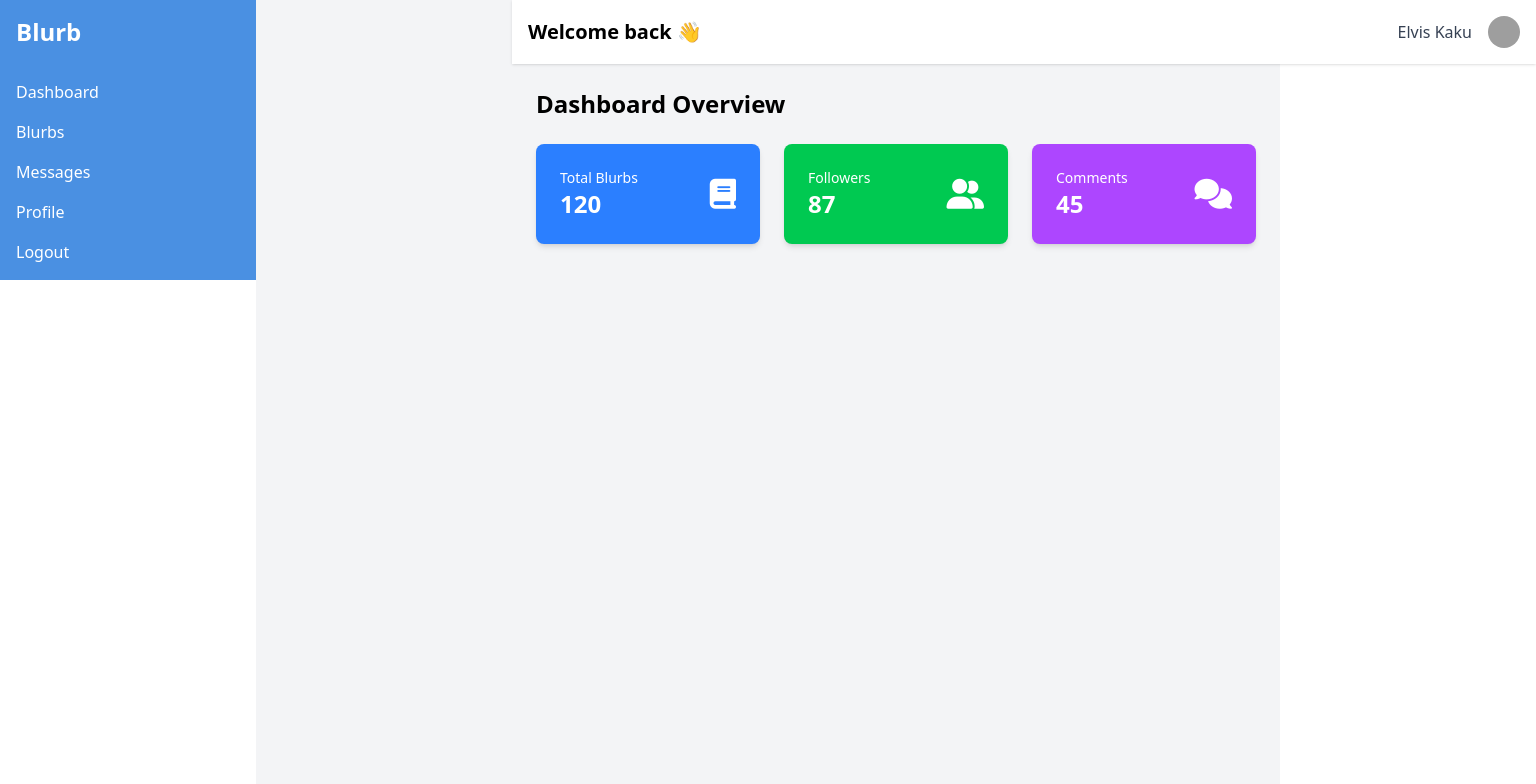
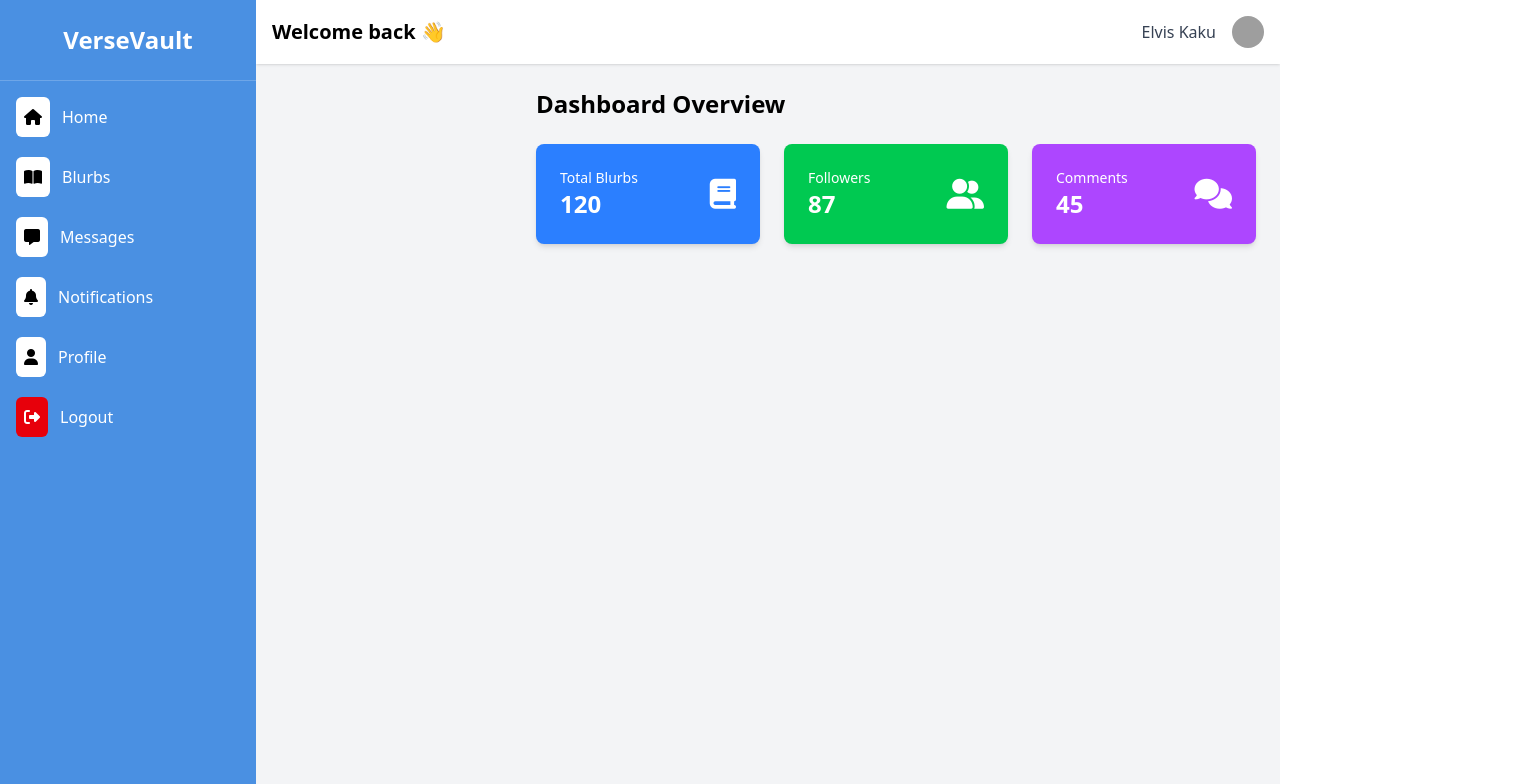
Before and after one commit to KakuElvis/versevault, a React (Vite) app: page /dashboard in a window 1280 px wide. Shown: the top 784 px of the page, 1536 px wide, since content can reach past the window. Built offline with nearby package versions, Linux system fonts and the light colour scheme; grey boxes are pictures that could not be loaded.

Commit message:
updated dashboard

```diff
--- a/src/components/Dashboard/Sidebar.jsx
+++ b/src/components/Dashboard/Sidebar.jsx
@@ -1,21 +1,58 @@
 import React from 'react';
-import { Link } from 'react-router-dom';
+import { Link, useNavigate } from 'react-router-dom';
+// import { signOut } from 'firebase/auth';
+// import { auth } from '../firebase';
 
 const Sidebar = ({ isOpen, toggleSidebar }) => {
+  const navigate = useNavigate();
+
+  const handleLogout = async () => {
+    await signOut(auth);
+    navigate('/login');
+  };
+
   return (
-    <aside className={`fixed z-50 top-0 left-0 h-full w-64 bg-logo text-white transition-transform duration-300 ease-in-out
-      ${isOpen ? 'translate-x-0' : '-translate-x-full'} md:translate-x-0 md:static`}>
-      <div className="flex justify-between items-center p-4 md:hidden">
-        <h2 className="text-xl font-bold">Blurb</h2>
+    <aside
+      className={`fixed top-0 left-0 h-screen w-64 bg-logo text-white transition-transform duration-300 ease-in-out z-50
+        ${isOpen ? 'translate-x-0' : '-translate-x-full'} md:translate-x-0 md:static`}
+    >
+      {/* Header for mobile */}
+      <div className="flex justify-between items-center p-4 md:hidden border-b border-white/20">
+        <h2 className="text-xl font-bold">VerseVault</h2>
         <button onClick={toggleSidebar}>✖</button>
       </div>
-      <div className="hidden md:block p-4 text-2xl font-bold">Blurb</div>
-      <ul className="p-4 space-y-4">
-        <li><Link to="/dashboard" className="hover:text-gray-300">Dashboard</Link></li>
-        <li><Link to="/blurbs" className="hover:text-gray-300">Blurbs</Link></li>
-        <li><Link to="/messages" className="hover:text-gray-300">Messages</Link></li>
-        <li><Link to="/profile" className="hover:text-gray-300">Profile</Link></li>
-        <li><Link to="/logout" className="hover:text-gray-300">Logout</Link></li>
+
+      {/* Header for desktop */}
+      <div className="hidden md:flex justify-center items-center p-6 text-2xl font-bold border-b border-white/20">
+        VerseVault
+      </div>
+
+      {/* Nav Items */}
+      <ul className="p-4 space-y-5">
+        {[
+          { icon: 'home', label: 'Home', to: '/dashboard' },
+          { icon: 'book-open', label: 'Blurbs', to: '/verse' },
+          { icon: 'message', label: 'Messages', to: '#' },
+          { icon: 'bell', label: 'Notifications', to: '#' },
+          { icon: 'user', label: 'Profile', to: '/profile' },
+        ].map(({ icon, label, to }) => (
+          <li key={label} className="flex items-center space-x-3 hover:text-gray-300">
+            <span className="bg-white text-black p-2 rounded-md">
+              <i className={`fa-solid fa-${icon}`}></i>
+            </span>
+            <Link to={to} className="font-medium">
+              {label}
+            </Link>
+          </li>
+        ))}
+
+        {/* Logout */}
+        <li className="flex items-center space-x-3 cursor-pointer hover:text-gray-300" onClick={handleLogout}>
+          <span className="bg-red-600 text-white p-2 rounded-md">
+            <i className="fa-solid fa-right-from-bracket"></i>
+          </span>
+          <span className="font-medium">Logout</span>
+        </li>
       </ul>
     </aside>
   );
--- a/src/components/Dashboard/Topbar.jsx
+++ b/src/components/Dashboard/Topbar.jsx
@@ -2,16 +2,20 @@ import React from 'react';
 
 const Topbar = ({ toggleSidebar }) => {
   return (
-    <div className="w-full bg-white shadow p-4 flex justify-between items-center md:ml-64">
+    <header className="bg-white shadow p-4 flex justify-between items-center w-full">
+      {/* Sidebar Toggle (mobile only) */}
       <button className="md:hidden text-2xl" onClick={toggleSidebar}>
         <i className="fa-solid fa-bars"></i>
       </button>
+
       <h1 className="text-xl font-semibold">Welcome back 👋</h1>
+
+      {/* User Info */}
       <div className="flex items-center space-x-4">
         <span className="hidden sm:inline text-gray-700">Elvis Kaku</span>
         <img src="/src/assets/user.svg" alt="User" className="w-8 h-8 rounded-full" />
       </div>
-    </div>
+    </header>
   );
 };
 
```
